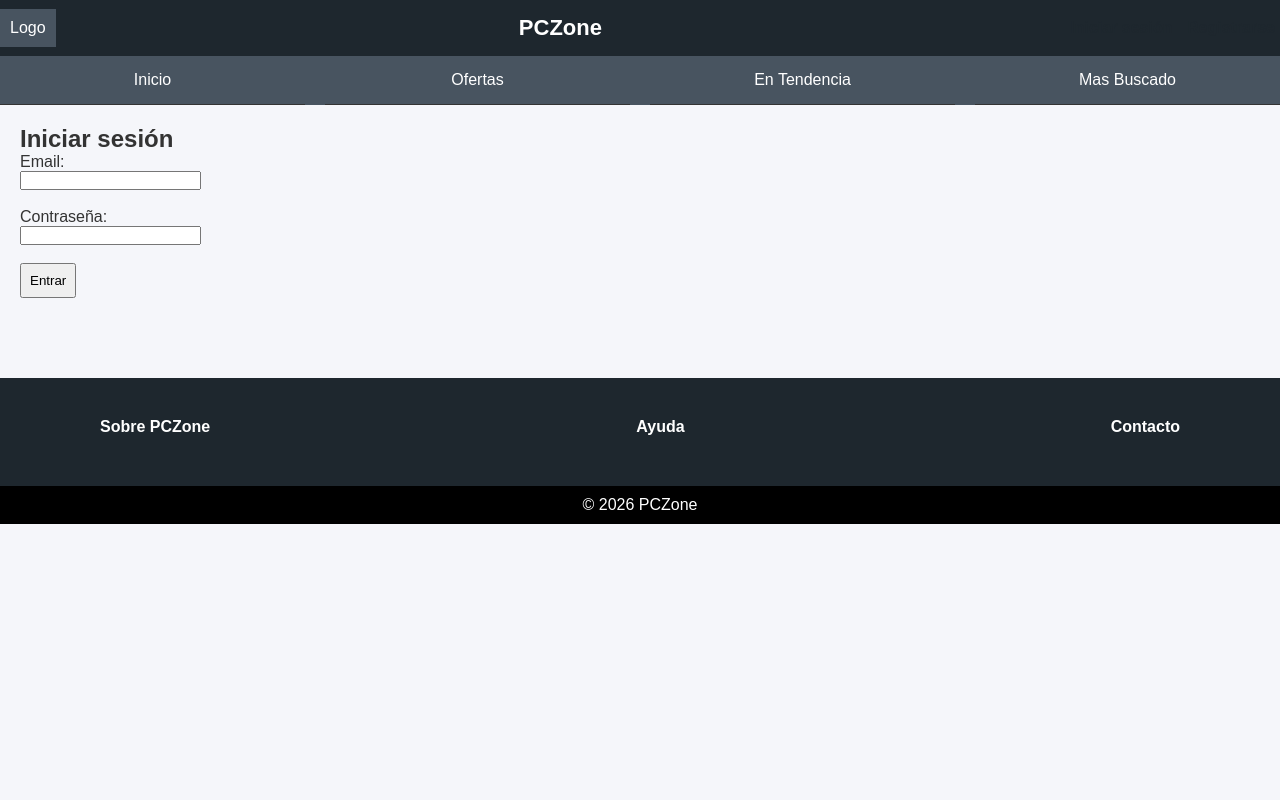
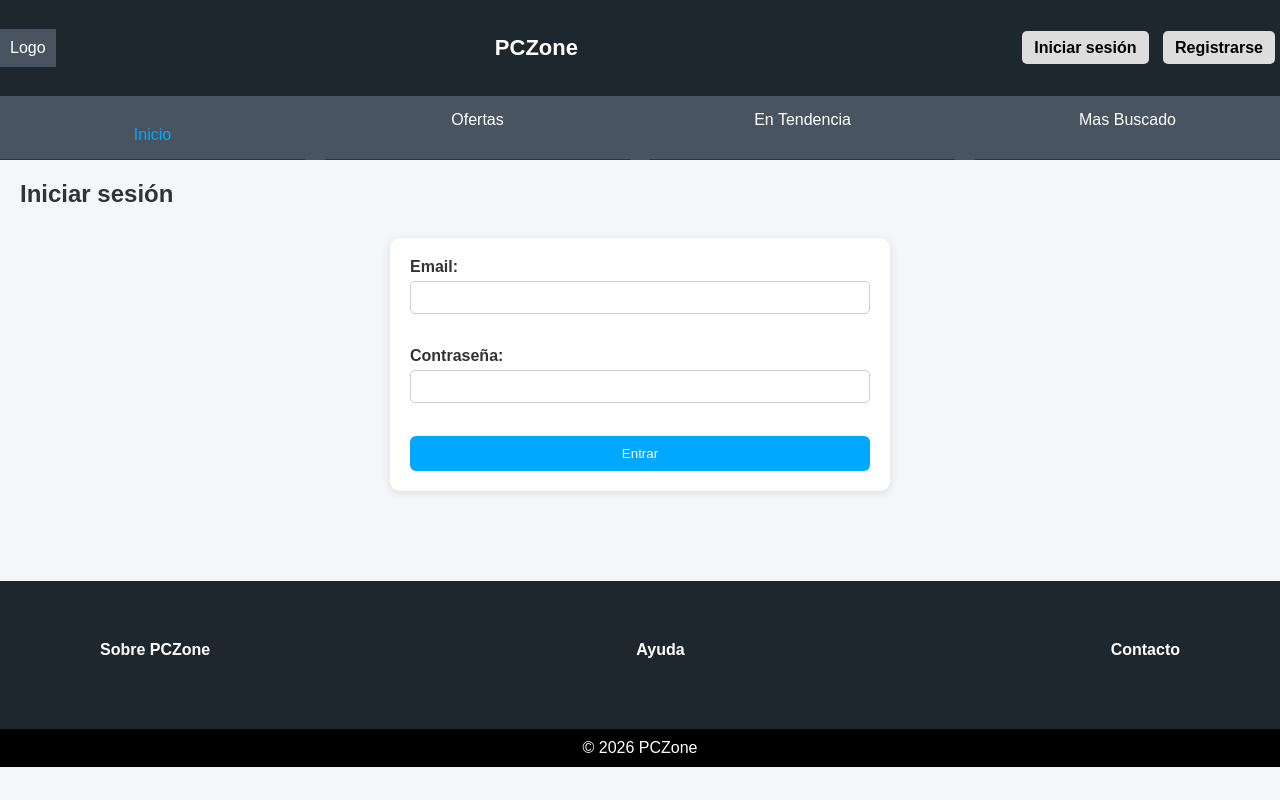
Before and after one commit to David-cds/pczone-proyecto, a PHP site: page /login.php in a window 1280 px wide. Run offline with PHP 8.4, Linux system fonts and the light colour scheme.

Commit message:
sesiones arregladas

```diff
--- a/admin/eliminar_producto.php
+++ b/admin/eliminar_producto.php
@@ -1,6 +1,7 @@
 <?php
 include("../includes/auth.php");
 include("../includes/conexion.php");
+include("../includes/header.php");
 
 if($_SERVER["REQUEST_METHOD"] == "POST" && isset($_POST["id"])){
 
@@ -14,4 +15,7 @@ if($_SERVER["REQUEST_METHOD"] == "POST" && isset($_POST["id"])){
 
 header("Location: index.php");
 exit();
-?>
+
+
+
+include_once("../includes/footer.php"); ?>
--- a/css/estilos.css
+++ b/css/estilos.css
@@ -242,3 +242,165 @@ div a:hover{
         padding: 40px 100px;
     }
 }
+
+/* =========================
+   ADMIN GENERAL
+========================= */
+.admin-title{
+    text-align: center;
+    margin: 20px 0;
+}
+
+/* BOTÓN AÑADIR */
+.btn-add{
+    display: inline-block;
+    margin: 20px;
+    padding: 10px 15px;
+    background: #00a8ff;
+    color: white;
+    border-radius: 6px;
+    transition: 0.3s;
+}
+
+.btn-add:hover{
+    background: #0097e6;
+}
+
+/* =========================
+   TABLA ADMIN
+========================= */
+.admin-table{
+    width: 95%;
+    margin: auto;
+    border-collapse: collapse;
+    background: white;
+    box-shadow: 0 4px 10px rgba(0,0,0,0.1);
+    border-radius: 10px;
+    overflow: hidden;
+}
+
+.admin-table th{
+    background: #1e272e;
+    color: white;
+    padding: 12px;
+}
+
+.admin-table td{
+    padding: 10px;
+    text-align: center;
+    border-bottom: 1px solid #ddd;
+}
+
+.admin-table tr:hover{
+    background: #f1f1f1;
+}
+
+/* =========================
+   BOTONES ACCIONES
+========================= */
+.admin-table a{
+    padding: 6px 10px;
+    border-radius: 5px;
+    color: white;
+    text-decoration: none;
+    font-size: 14px;
+}
+
+.admin-table a[href*="editar"]{
+    background: orange;
+}
+
+.admin-table a[href*="editar"]:hover{
+    background: darkorange;
+}
+
+/* BOTÓN BORRAR */
+.admin-table button{
+    padding: 6px 10px;
+    border: none;
+    border-radius: 5px;
+    background: red;
+    color: white;
+    cursor: pointer;
+}
+
+.admin-table button:hover{
+    background: darkred;
+}
+
+/* =========================
+   PAGINACIÓN
+========================= */
+div{
+    text-align: center;
+    margin: 20px 0;
+}
+
+div a{
+    margin: 5px;
+    padding: 8px 12px;
+    background: #ddd;
+    border-radius: 5px;
+    text-decoration: none;
+    color: black;
+}
+
+div a:hover{
+    background: #00a8ff;
+    color: white;
+}
+
+/* =========================
+   FORMULARIOS (CREAR / EDITAR)
+========================= */
+form{
+    background: white;
+    padding: 20px;
+    max-width: 500px;
+    margin: 30px auto;
+    border-radius: 10px;
+    box-shadow: 0 2px 10px rgba(0,0,0,0.1);
+}
+
+form label{
+    font-weight: bold;
+}
+
+form input, form textarea, form select{
+    width: 100%;
+    padding: 8px;
+    margin-top: 5px;
+    margin-bottom: 15px;
+    border: 1px solid #ccc;
+    border-radius: 5px;
+}
+
+form button{
+    background: #00a8ff;
+    color: white;
+    padding: 10px;
+    border: none;
+    border-radius: 6px;
+    width: 100%;
+    cursor: pointer;
+}
+
+form button:hover{
+    background: #0097e6;
+}
+
+/* BOTÓN VOLVER */
+a[href="index.php"]{
+    display: block;
+    text-align: center;
+    margin-top: 15px;
+    color: #00a8ff;
+}
+
+.admin-table form{
+    display: inline;
+    margin: 0;
+    padding: 0;
+    background: none;
+    box-shadow: none;
+}
--- a/includes/header.php
+++ b/includes/header.php
@@ -7,7 +7,13 @@
     <meta charset="UTF-8">
     <meta name="viewport" content="width=device-width, initial-scale=1.0">
     <title>header</title>
-    <link rel="stylesheet" href="css/estilos.css">
+    <?php
+    $rutaCSS = (strpos($_SERVER['PHP_SELF'], '/admin/') !== false)
+    ? '../css/estilos.css'
+    : 'css/estilos.css';
+?>
+
+<link rel="stylesheet" href="<?= $rutaCSS ?>">
 </head>
 <body>
     <header>
--- a/login.php
+++ b/login.php
@@ -5,13 +5,18 @@ include("includes/conexion.php");
 
 $error = "";
 
+$sql="SELECT usuarios.nombre as nombre,usuarios.email as email,usuarios.password as clave,roles.rol AS rol
+      FROM usuarios INNER JOIN roles ON usuarios.id_rol=roles.id
+      WHERE usuarios.password = :password AND usuarios.email = :email";
+
+
 if ($_SERVER["REQUEST_METHOD"] == "POST") {
 
     $email = $_POST["email"];
     $password = $_POST["password"];
 
     // Consulta preparada
-    $query = $conexion->prepare("SELECT * FROM usuarios WHERE email = :email AND password = :password");
+    $query = $conexion->prepare($sql);
 
     $query->bindParam(":email", $email);
     $query->bindParam(":password", $password);
--- a/logout.php
+++ b/logout.php
@@ -9,6 +9,6 @@ session_unset();
 session_destroy();
 
 
-header("Location: index.php");
+header("Location: ../index.php");
 exit();
 ?>
```
Also changed, not shown: admin/crear_producto.php (+18 -11 lines), admin/editar_producto.php (+19 -9 lines), admin/index.php (+10 -5 lines).
